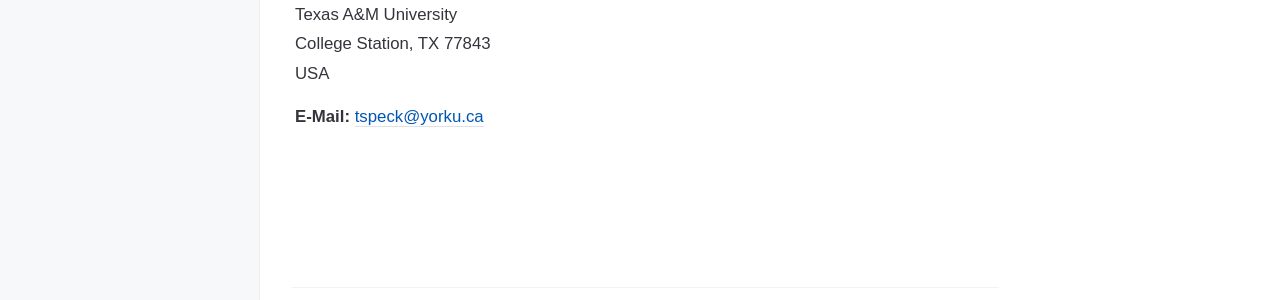
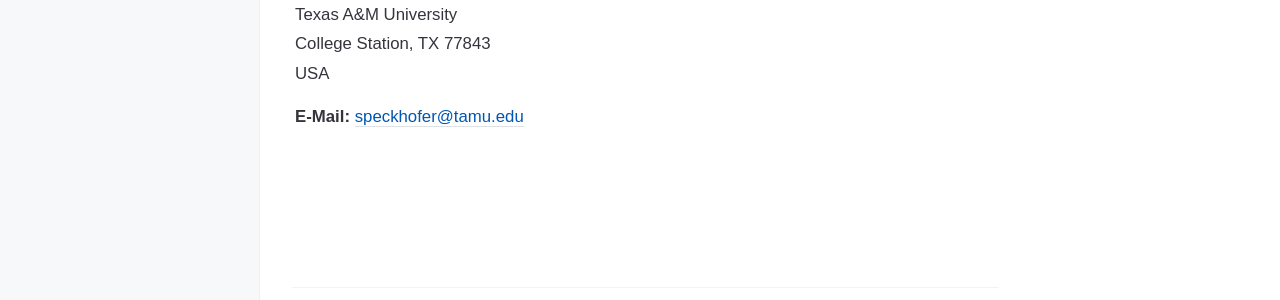
Before and after one commit to speckhofer/speckhofer.github.io, a Jekyll site: the page built from index.html, in a window 1280 px wide. Shown: the part 543-843 px from the top of the page. Built offline with Jekyll 4.4.1, drawn with Linux system fonts in a browser that asks for light colours; cached includes are drawn as plain includes.

Commit message:
Update index.html

```diff
--- a/index.html
+++ b/index.html
@@ -17,5 +17,5 @@ USA
 </p>
 
 <p>
-<b>E-Mail:</b> <a href="mailto:tspeck@yorku.ca">tspeck@yorku.ca</a>
+<b>E-Mail:</b> <a href="mailto:speckhofer@tamu.edu">speckhofer@tamu.edu</a>
 </p>
```
